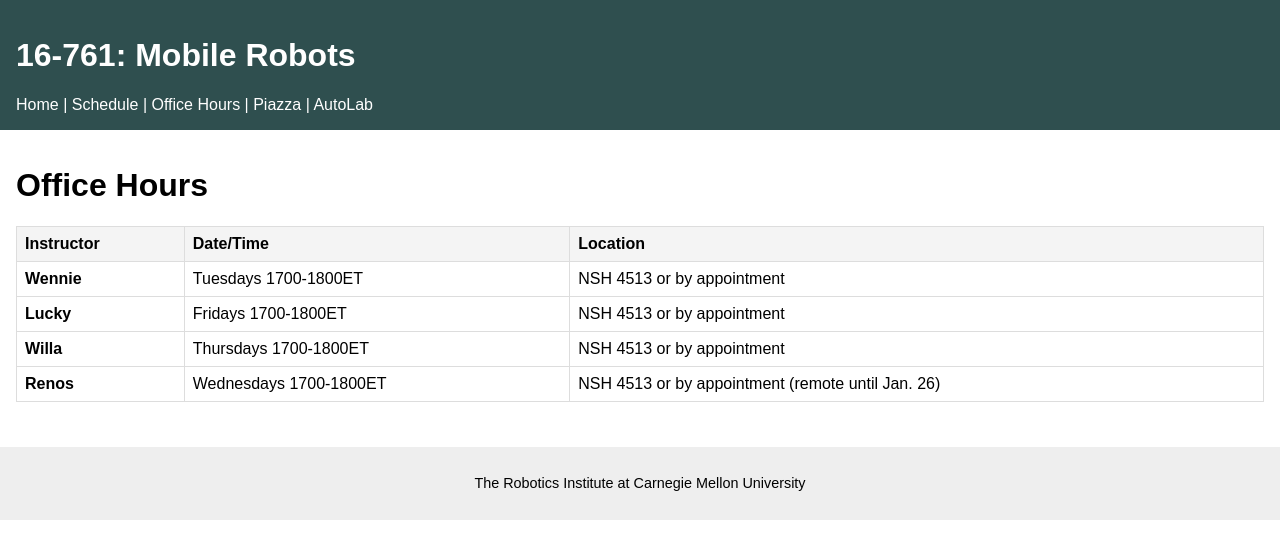
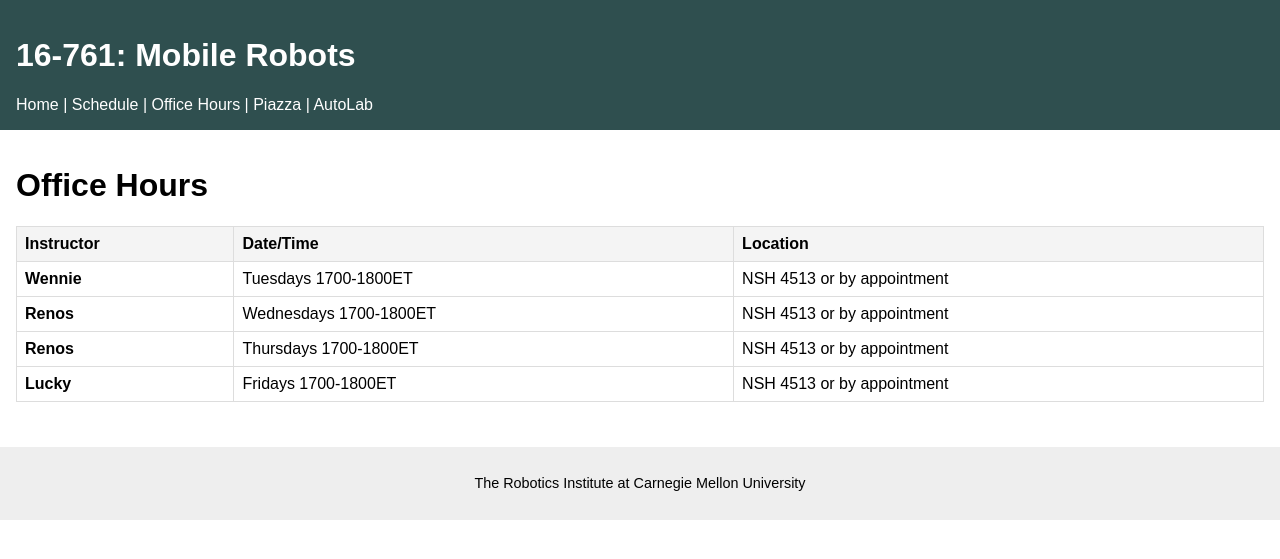
Before and after one commit to mr-cmu/mr-cmu.github.io, a Jekyll site: the page built from office_hours.md, in a window 1280 px wide. Shown: the top 559 px of the page. Built offline with Jekyll 4.4.1, drawn with Linux system fonts in a browser that asks for light colours.

Commit message:
Update office hours for Renos

```diff
--- a/office_hours.md
+++ b/office_hours.md
@@ -9,7 +9,7 @@ permalink: /office_hours/
 | Instructor | Date/Time | Location |
 |-----------------|----------------|----------------|
 | **Wennie**   | Tuesdays 1700-1800ET  | NSH 4513 or by appointment  |
+| **Renos**   | Wednesdays 1700-1800ET  | NSH 4513 or by appointment |
+| **Renos**  | Thursdays 1700-1800ET | NSH 4513 or by appointment |
 | **Lucky**    | Fridays 1700-1800ET | NSH 4513 or by appointment|
-| **Willa**  | Thursdays 1700-1800ET | NSH 4513 or by appointment |
-| **Renos**   | Wednesdays 1700-1800ET  | NSH 4513 or by appointment (remote until Jan. 26) |
 |-----------------|----------------|----------------|
```
